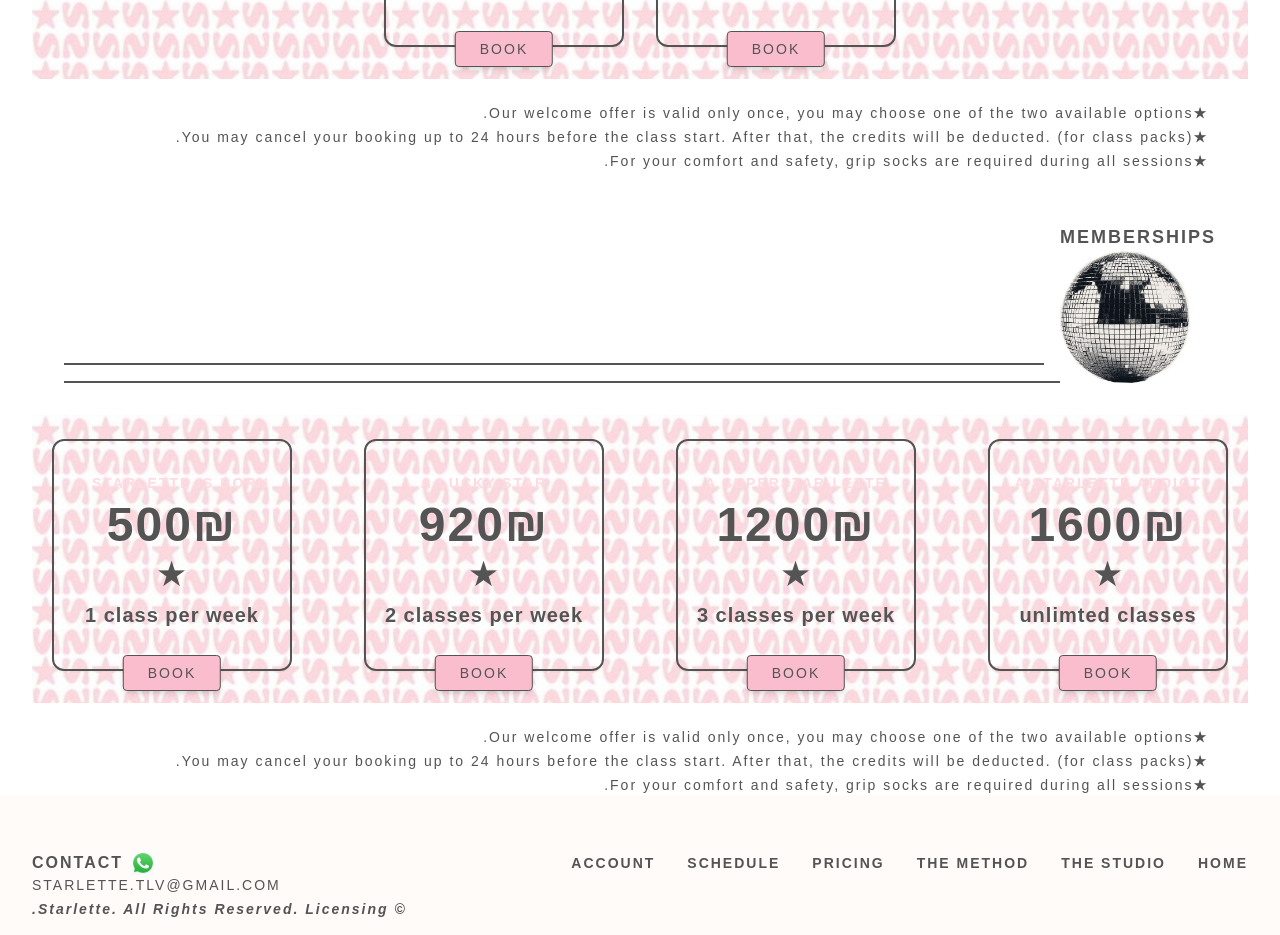
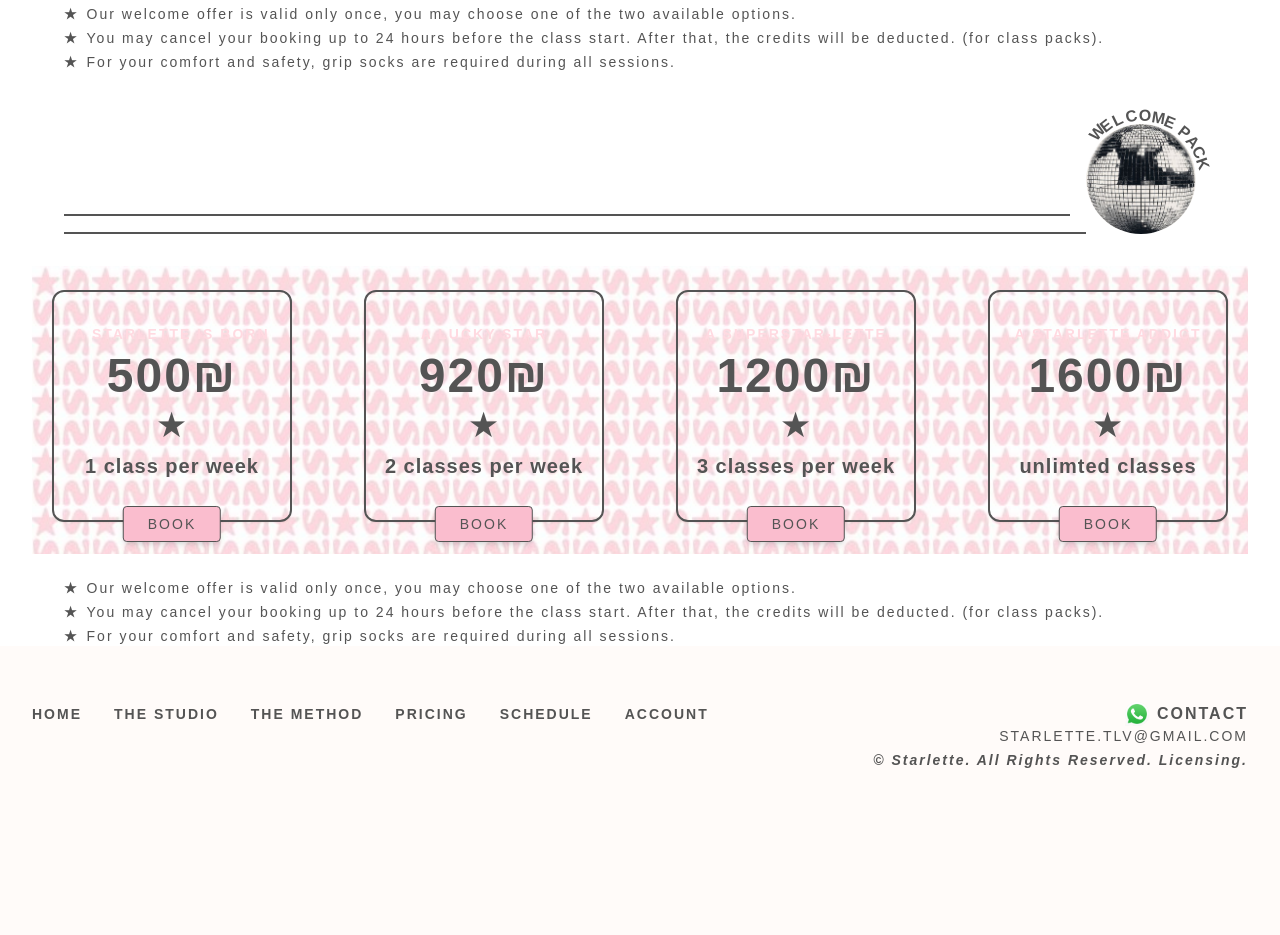
Before and after one commit to AwaisKhanJoiya/Starlette, a Next.js app: page /en/pricing in a window 1280 px wide. Shown: the part 1784-2719 px from the top of the page. After the commit the page ends 2570 px from the top, so only its background shows below. Built offline with nearby package versions, Linux system fonts and the light colour scheme; a web font is replaced by a local one.

Commit message:
updated home page

```diff
--- a/messages/en/home.json
+++ b/messages/en/home.json
@@ -6,12 +6,12 @@
   },
   "experience": {
     "title": "THE STARLETTE EXPERIENCE",
-    "body": "<b>REVEAL THE BEST VERSION OF YOURSELF.</b> <br></br> <b>STARLETTE</b> IS A SPACE OF <b>WELLNESS</b> AND <b>POWER</b> — <br></br> CREATED BY A WOMAN, FOR WOMEN. <br></br><br></br> THE <b>LAGREE</b> METHOD HAS FINALLY ARRIVED IN ISRAEL. <br></br> AT <b>STARLETTE</b>, EVERY DETAIL MATTERS: <br></br> <b>SEMI-PRIVATE</b> SESSIONS (MAX. 6 WOMEN) <br></br> FOR A TRULY <b>PERSONALIZED</b> COACHING, <br></br> IN AN INTIMATE AND INSPIRING ENVIRONMENT. <br></br><br></br> HERE, TRANSFORMATION GOES BEYOND THE PHYSICAL— <br></br> IT'S EMOTIONAL, MENTAL, AND ENERGETIC TOO. <br></br><br></br> <b>RADIANT. POWERFUL. UNSTOPPABLE.</b> <br></br> WELCOME TO STARLETTE"
+    "body": "<b>REVEAL THE BEST VERSION OF YOURSELF.</b> <br></br> <b>STARLETTE</b> IS A SPACE OF <b>WELLNESS</b> AND <b>POWER</b> — <br></br> <i>CREATED BY A WOMAN, FOR WOMEN.</i> <br></br><br></br> THE <b>LAGREE</b> METHOD HAS FINALLY ARRIVED IN ISRAEL. <br></br> AT <b>STARLETTE</b>, EVERY DETAIL MATTERS: <br></br> <b>SEMI-PRIVATE</b> SESSIONS (MAX. 5 WOMEN) <br></br> FOR A TRULY <b>PERSONALIZED</b> COACHING, <br></br> IN AN <i>INTIMATE</i> AND <i>INSPIRING</i> ENVIRONMENT. <br></br><br></br> HERE, <b>TRANSFORMATION</b> GOES BEYOND THE PHYSICAL— <br></br> IT'S <i>EMOTIONAL, MENTAL</i>, AND <i>ENERGETIC</i> TOO. <br></br><br></br> <b>RADIANT. POWERFUL. UNSTOPPABLE. <br></br> WELCOME TO STARLETTE</b>"
   },
 
   "newway": {
     "title": "A NEW WAY TO MOVE",
-    "body": "<b>DISCOVER</b> AN INNOVATIVE METHOD THAT PUSHES THE LIMITS OF TRADITIONAL PILATES. <br></br><br></br> <b>SHORT</b>, <b>INTENSE</b>, <b>LOW-IMPACT</b> SESSIONS. ON THE MICRO DELUXE YOU'LL EXPERIENCE A WHOLE NEW WAY TO TRAIN. <br></br><br></br> SLOW, CONTROLLED, AND TARGETED MOVEMENTS. STRENGTH AND CARDIO COMBINED — A COMPLETE WORKOUT WITH PROVEN RESULTS. <br></br><br></br> FOR THOSE WHO LOVE TO CHALLENGE THEMSELVES — WITH ELEGANCE, STRENGTH, AND POWER."
+    "body": "Discover <b>Lagree </b>: an INNOVATIVE method that pushes the LIMITS of traditional Pilates.<br></br><br></br><b> Short, intense</b>, and <b>low-impact</b> sessions.<br></br>On the <b>Micro deluxe</b>, you'll experience a whole <b>new </b>way to train.<br></br><br></br><i> Slow, controlled</i>, and <i>targeted movements.</i><br></br><b> Strength</b> and <b>cardio</b> combined —<br></br>a <b>complete</b> workout with <b>proven results</b>.<br></br><br></br><b> For those who love to challenge themselves — </b><br></br><b>With elegance, strength... and power.</b>"
   },
 
   "buttons": {
@@ -20,6 +20,7 @@
     "memberships": "MEMBERSHIPS & PACKS"
   },
   "pricing": {
+    "globeText": "WELCOME PACK",
     "oneClassPrice": "110₪",
     "threeClassPrice": "300₪",
     "oneClassText": "1 class",
--- a/messages/fr/home.json
+++ b/messages/fr/home.json
@@ -20,6 +20,7 @@
     "memberships": "ABONNEMENTS & FORFAITS"
   },
   "pricing": {
+    "globeText": "OFFRE D’ESSAI",
     "oneClassPrice": "110₪",
     "threeClassPrice": "300₪",
     "oneClassText": "1 cours",
--- a/messages/he/home.json
+++ b/messages/he/home.json
@@ -19,6 +19,7 @@
     "memberships": "מנויים וחבילות"
   },
   "pricing": {
+    "globeText": "חבילת היכרות",
     "oneClassPrice": "₪110",
     "threeClassPrice": "₪300",
     "oneClassText": "שיעור אחד",
--- a/src/app/[locale]/layout.js
+++ b/src/app/[locale]/layout.js
@@ -3,7 +3,6 @@ import { notFound } from "next/navigation";
 import { routing } from "@/i18n/routing";
 import { setRequestLocale } from "next-intl/server";
 import "../globals.css";
-// import "../rtl.css";
 import getRequestConfig from "@/i18n/request";
 import Navbar from "@/components/Navbar";
 import Footer from "@/components/Footer";
@@ -24,13 +23,8 @@ export default async function LocaleLayout({ children, params }) {
   // Enable static rendering
   setRequestLocale(locale);
 
-  // Set dir to rtl for Hebrew, otherwise ltr
-  // const dir = locale === "he" ? "rtl" : "ltr";
   return (
-    <html
-      lang={locale}
-      // dir={dir}
-    >
+    <html lang={locale}>
       <body>
         <NextIntlClientProvider locale={locale} messages={messages}>
           <div className="mx-auto bg-background">
--- a/src/app/[locale]/page.js
+++ b/src/app/[locale]/page.js
@@ -1,6 +1,6 @@
 "use client";
 
-import { useTranslations } from "next-intl";
+import { useLocale, useTranslations } from "next-intl";
 import AnnoucementBar from "@/components/AnnoucementBar";
 import BannerVideo from "@/components/BannerVideo";
 import Image from "next/image";
@@ -9,7 +9,8 @@ import PricingGrid from "@/components/PricingGrid";
 import FitnessBookingCalendar from "@/components/FitnessBookingCalendar";
 import DownloadApp from "@/components/DownloadApp";
 
-export default function StarletteStudio({ params }) {
+export default function StarletteStudio() {
+  const locale = useLocale();
   const t = useTranslations("home");
   const tPackages = useTranslations("packages");
   const cards = [
@@ -42,15 +43,18 @@ export default function StarletteStudio({ params }) {
           <div className="relative w-full">
             <BannerVideo />
           </div>
+          <AnnoucementBar />
         </div>
       </main>
 
-      <main className="font-arial text-dark-gray">
+      <main className="font-arial text-light-gray">
         <section>
-          <AnnoucementBar />
-
           {/* HERO: keep design but make responsive */}
-          <div className="rtl flex px-4 sm:px-6 lg:px-8 flex-col md:flex-row items-center md:items-end justify-between gap-8 py-12">
+          <div
+            className={`${
+              locale === "he" && "rtl"
+            } flex px-4 sm:px-6 lg:px-8 flex-col md:flex-row items-center md:items-end justify-between gap-8 py-12`}
+          >
             <div className="w-full md:w-1/2">
               <h1 className="text-xl md:text-2xl font-bold mb-6 md:mb-8 uppercase">
                 {t("hero.title")}
@@ -128,11 +132,11 @@ export default function StarletteStudio({ params }) {
         </section>
 
         {/* New way to move section */}
-        <section className="rtl px-4 sm:px-6 lg:px-8 ">
+        <section className={`${locale === "he" && "rtl"} px-4 sm:px-6 lg:px-8`}>
           <div className="flex flex-col md:flex-row items-center justify-between  gap-8 pt-10">
             <div className="w-full md:w-1/2  ">
               <h1 className="text-xl md:text-2xl font-bold mb-6 md:mb-8 uppercase">
-                {t("hero.title")}
+                {t("newway.title")}
               </h1>
 
               <div className="space-y-3 leading-relaxed font-arial">
--- a/src/app/[locale]/studio/page.js
+++ b/src/app/[locale]/studio/page.js
@@ -1,13 +1,18 @@
 "use client";
 import React from "react";
-import { useTranslations } from "next-intl";
+import { useLocale, useTranslations } from "next-intl";
 
 const StudioPage = () => {
+  const locale = useLocale();
   const t = useTranslations("studio");
 
   return (
     <>
-      <div className="rtl min-h-screen bg-white text-dark-gray px-4 sm:px-6 lg:px-8 py-12">
+      <div
+        className={`${
+          locale === "he" && "rtl"
+        } min-h-screen bg-white text-dark-gray px-4 sm:px-6 lg:px-8 py-12`}
+      >
         <div>
           {/* Header Section */}
           <div className="mb-16">
--- a/src/app/globals.css
+++ b/src/app/globals.css
@@ -84,7 +84,7 @@
     @apply border-border;
   }
   body {
-    @apply bg-background text-foreground;
+    @apply bg-background text-light-gray;
     font-family: Arial, Helvetica, sans-serif;
   }
 }
--- a/src/components/BannerVideo.jsx
+++ b/src/components/BannerVideo.jsx
@@ -26,7 +26,7 @@ const BannerVideo = () => {
 
   return (
     <div className="relative w-full mx-auto">
-      <div className="relative w-full aspect-video overflow-hidden bg-black max-h-screen">
+      <div className="relative w-full aspect-video overflow-hidden bg-black h-[calc(100vh-42px)]">
         <video
           ref={videoRef}
           src={VIDEO_URL}
--- a/src/components/Footer.jsx
+++ b/src/components/Footer.jsx
@@ -2,13 +2,18 @@
 
 import Image from "next/image";
 import React from "react";
-import { useTranslations } from "next-intl";
+import { useLocale, useTranslations } from "next-intl";
 
 const Footer = () => {
+  const locale = useLocale();
   const t = useTranslations("footer");
 
   return (
-    <div className="rtl px-4 sm:px-6 lg:px-8  py-4 font-arial mt-10">
+    <div
+      className={`${
+        locale === "he" && "rtl"
+      } px-4 sm:px-6 lg:px-8  py-4 font-arial mt-10`}
+    >
       {/* Top section */}
       <div className="flex flex-col sm:flex-row justify-between items-center gap-4">
         {/* Navigation Links */}
--- a/src/components/Navbar.jsx
+++ b/src/components/Navbar.jsx
@@ -44,9 +44,9 @@ export default function Navbar() {
 
   return (
     <nav
-      className={`${
-        isLanding ? "fixed" : "sticky"
-      } rtl top-0 z-50 w-full transition-colors duration-300`}
+      className={`${isLanding ? "fixed" : "sticky"} ${
+        locale === "he" && "rtl"
+      } top-0 z-50 w-full transition-colors duration-300`}
     >
       <div
         className={`relative px-4 sm:px-6 lg:px-8 flex min-h-16 items-center justify-between ${
@@ -88,7 +88,17 @@ export default function Navbar() {
             </Button>
 
             {isLangOpen && (
-              <div className="absolute  right-0 top-full mt-2 z-50 w-24  text-dark-gray rounded-lg shadow-lg ring-1 ring-black/5 overflow-hidden">
+              <div
+                className={`absolute ${
+                  locale === "he" ? "right-0" : "left-2"
+                } w-24 rounded-md top-10 border backdrop-blur-lg z-40 transform transition-transform duration-300
+              ${
+                scrolled || !isLanding
+                  ? "border-gray-300 bg-white "
+                  : "border-white bg-transparent"
+              }`}
+              >
+                {/* <div className="absolute  right-0 top-full mt-2 z-50 w-24  text-dark-gray rounded-lg shadow-lg ring-1 ring-black/5 overflow-hidden"> */}
                 {languages.map((lang) => (
                   <button
                     key={lang.code}
@@ -100,15 +110,14 @@ export default function Navbar() {
                       }`;
                     }}
                     className={`w-full text-left px-3 py-2 text-sm ${
-                      locale === lang.code
-                        ? "font-semibold bg-gray-100"
-                        : "hover:bg-gray-50"
+                      scrolled || !isLanding ? "text-gray-700" : "text-white"
                     }`}
                   >
                     {lang.label}
                   </button>
                 ))}
               </div>
+              // </div>
             )}
           </div>
           {/* )} */}
--- a/src/components/PricingGrid.jsx
+++ b/src/components/PricingGrid.jsx
@@ -4,6 +4,7 @@
 import React, { useMemo } from "react";
 import Image from "next/image";
 import PricingCard from "./PricingCard";
+import { useLocale, useTranslations } from "next-intl";
 // import FitnessBookingCalendar from "@/components/FitnessBookingCalendar";
 // import DownloadApp from "@/components/DownloadApp";
 
@@ -15,6 +16,9 @@ export default function PricingGrid({
   bullets = [],
   packageName,
 }) {
+  const t = useTranslations("home");
+
+  const locale = useLocale();
   const gridClass = useMemo(() => {
     if (columns === 2)
       return "flex flex-col md:flex-row justify-center items-center gap-8";
@@ -23,27 +27,143 @@ export default function PricingGrid({
     return "flex flex-col md:flex-row justify-center items-center gap-8";
   }, [columns]);
 
+  let spaces = 0;
+
   return (
     <section>
-      <div className="px-4 lg:px-8 md:flex hidden flex-col md:flex-row justify-between items-end mb-8 pt-12 ">
-        <div className="flex-1 ">
+      <style jsx>{`
+        .circular-text-container {
+          position: relative;
+          // width: 150px;
+          // height: 150px;
+          margin: 0 auto;
+          display: flex;
+          justify-content: center;
+          align-items: center;
+          margin-right: 20px;
+        }
+
+        .circular-text {
+          position: absolute;
+          // width: 100%;
+          // height: 100%;
+          top: -20px;
+          border-radius: 50%;
+          // animation: rotate 25s linear infinite;
+        }
+
+        .circular-text span {
+          position: absolute;
+          top: 0;
+          left: 50%;
+          transform-origin: 0 75px;
+          text-transform: uppercase;
+          letter-spacing: 1px;
+          font-weight: bold;
+        }
+
+        .circular-image {
+          position: relative;
+          display: flex;
+          justify-content: center;
+          align-items: center;
+          width: 110px;
+          height: 110px;
+          border-radius: 50%;
+          overflow: hidden;
+          z-index: 2;
+        }
+
+        @keyframes rotate {
+          0% {
+            transform: rotate(0deg);
+          }
+          100% {
+            transform: rotate(360deg);
+          }
+        }
+      `}</style>
+
+      <div className="px-4 lg:px-8 md:flex hidden flex-col md:flex-row justify-between items-end mb-8 pt-12">
+        <div className="flex-1">
           <div className="space-y-4">
-            <div className="h-[2px] mr-4 bg-black"></div>
-            <div className="h-[2px] bg-black"></div>
+            <div className="h-[2px] mr-4 bg-dark-gray"></div>
+            <div className="h-[2px] bg-dark-gray"></div>
           </div>
         </div>
 
-        <div>
-          <h2 className="text-sm md:text-lg font-bold text-dark-gray text-center uppercase">
-            {packageName}
-          </h2>
-          <Image
-            src={headerImage}
-            alt="globe"
-            width={130}
-            height={130}
-            className="object-contain"
-          />
+        <div className="relative flex justify-center items-center">
+          <div className="circular-text-container">
+            <div className="circular-text">
+              {t("pricing.globeText")
+                .split("")
+                .map((char, i) => {
+                  if (char === " ") spaces += 1;
+                  return (
+                    <span
+                      key={i}
+                      className="text-dark-gray font-bold text-sm md:text-base"
+                      style={{
+                        transform: `rotate(${
+                          i *
+                            (360 / t("pricing.globeText").length -
+                              (18 + spaces * 1)) -
+                          50
+                        }deg)`,
+                      }}
+                    >
+                      {char}
+                    </span>
+                  );
+                })}
+            </div>
+            <div className="circular-image">
+              <Image
+                src={headerImage}
+                alt="globe"
+                width={110}
+                height={110}
+                className="object-contain rounded-full"
+              />
+            </div>
+          </div>
+        </div>
+      </div>
+
+      {/* Mobile view for the package title and image */}
+      <div className="px-4 lg:px-8 md:hidden flex flex-col items-center mb-8 pt-6">
+        <div className="mb-4">
+          <div className="space-y-4">
+            <div className="h-[2px] bg-dark-gray"></div>
+            <div className="h-[2px] bg-dark-gray"></div>
+          </div>
+        </div>
+
+        <div className="relative flex justify-center items-center">
+          <div className="circular-text-container">
+            <div className="circular-text">
+              {packageName.split("").map((char, i) => (
+                <span
+                  key={i}
+                  className="text-dark-gray font-bold text-sm"
+                  style={{
+                    transform: `rotate(${i * (360 / packageName.length)}deg)`,
+                  }}
+                >
+                  {char}
+                </span>
+              ))}
+            </div>
+            <div className="circular-image">
+              <Image
+                src={headerImage}
+                alt="globe"
+                width={90}
+                height={90}
+                className="object-contain rounded-full"
+              />
+            </div>
+          </div>
         </div>
       </div>
 
@@ -67,7 +187,11 @@ export default function PricingGrid({
       </div>
 
       {bullets && bullets.length > 0 && (
-        <div className="rtl relative z-10 mt-6 text-xs md:text-sm text-dark-gray px-4 sm:px-6 lg:px-8">
+        <div
+          className={`${
+            locale === "he" && "rtl"
+          } relative z-10 mt-6 text-xs md:text-sm text-dark-gray px-4 sm:px-6 lg:px-8`}
+        >
           {bullets.map((b, i) => (
             <div key={i} className="mb-1 flex items-start">
               <span className="text-dark-gray font-bold mr-2">★</span>
```
Also changed, not shown: src/app/rtl.css (deleted, +0 -9 lines).
